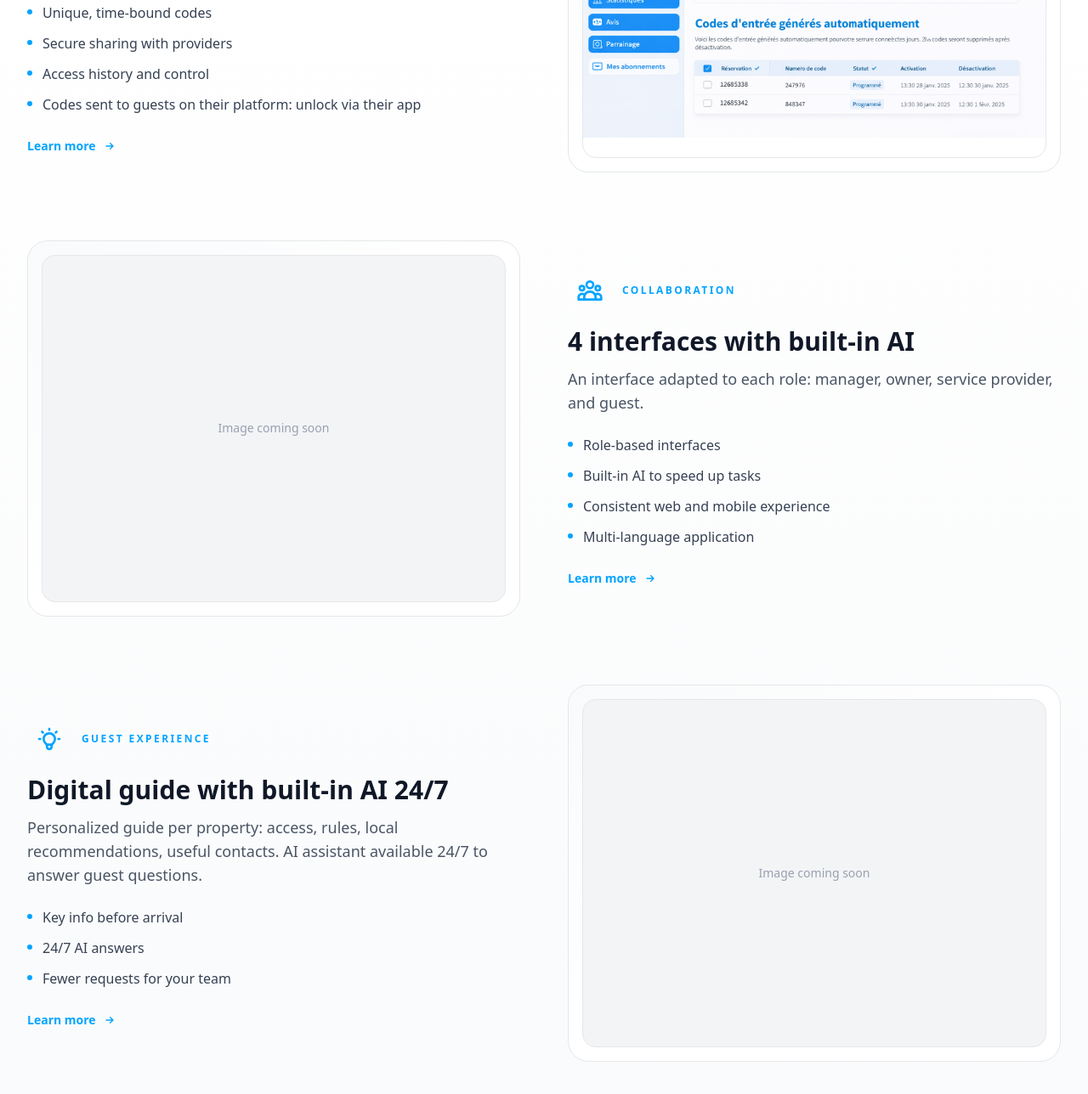
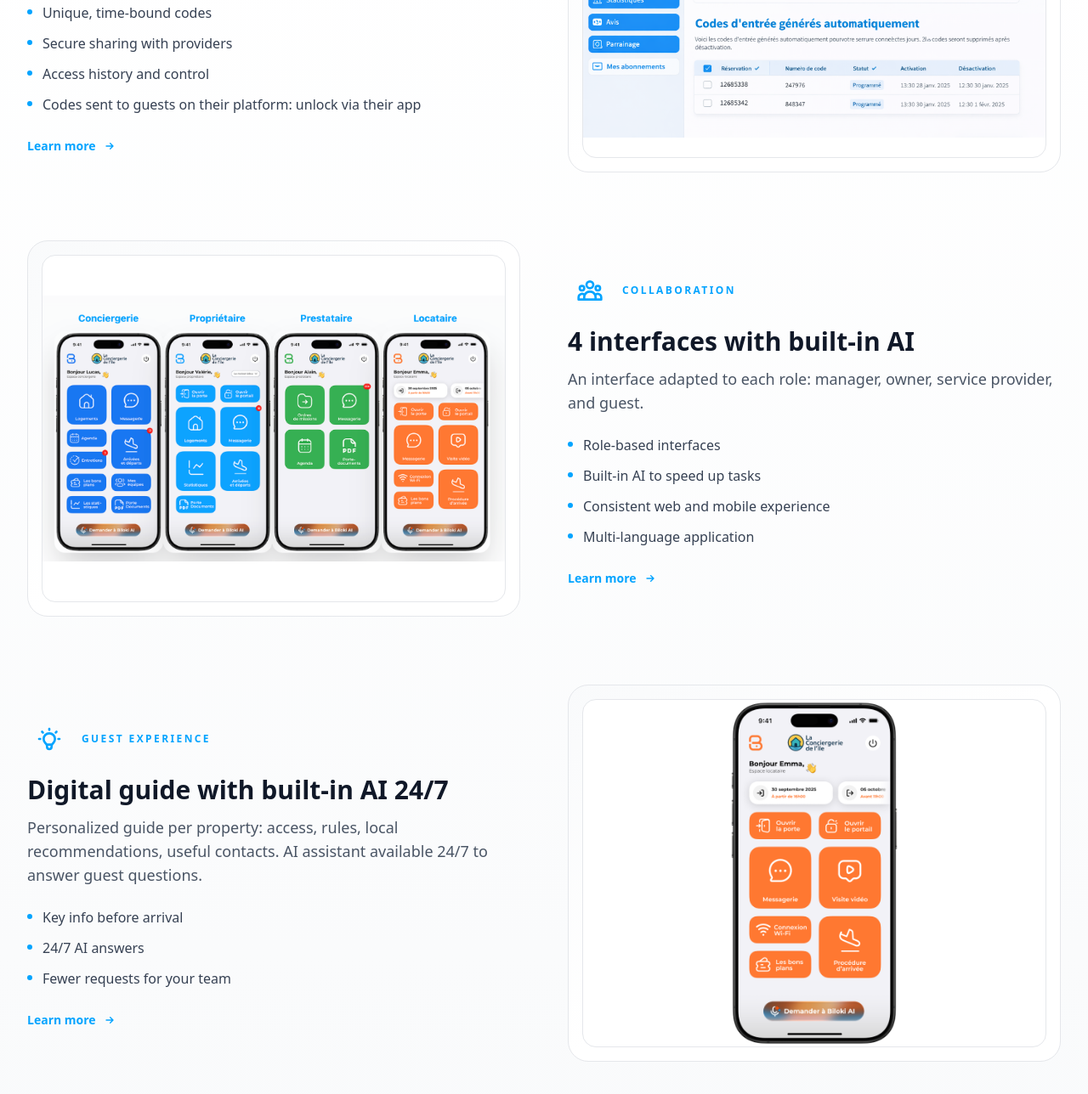
Before and after one commit to vernay/biloki, a Next.js app: page /en in a window 1280 px wide. Shown: the part 2702-3990 px from the top of the page at 85% size. Built offline with nearby package versions, Linux system fonts and the light colour scheme; no server answers.

Commit message:
Add interfaces and guide digital images

```diff
--- a/components/sections/FeaturesSection.tsx
+++ b/components/sections/FeaturesSection.tsx
@@ -178,6 +178,26 @@ export default function FeaturesSection() {
                           className="h-full w-full object-contain"
                         />
                       </div>
+                    ) : feature.id === 'interfaces' ? (
+                      <div className="aspect-[4/3] rounded-2xl border border-gray-200 overflow-hidden bg-white">
+                        <Image
+                          src="/images/4-interfaces.png"
+                          alt={`${t('items.interfaces.title')} - 4 interfaces`}
+                          width={1200}
+                          height={900}
+                          className="h-full w-full object-contain"
+                        />
+                      </div>
+                    ) : feature.id === 'guide-digital' ? (
+                      <div className="aspect-[4/3] rounded-2xl border border-gray-200 overflow-hidden bg-white">
+                        <Image
+                          src="/images/guide-digital-ia.png"
+                          alt={`${t('items.guideDigital.title')} - Guide digital IA`}
+                          width={1200}
+                          height={900}
+                          className="h-full w-full object-contain"
+                        />
+                      </div>
                     ) : (
                       <div className="aspect-[4/3] rounded-2xl bg-gray-100 border border-gray-200 flex items-center justify-center text-gray-400 text-sm">
                         {t('imagePlaceholder')}
```
Also changed, not shown: public/images/4-interfaces.png (added), public/images/guide-digital-ia.png (added).
